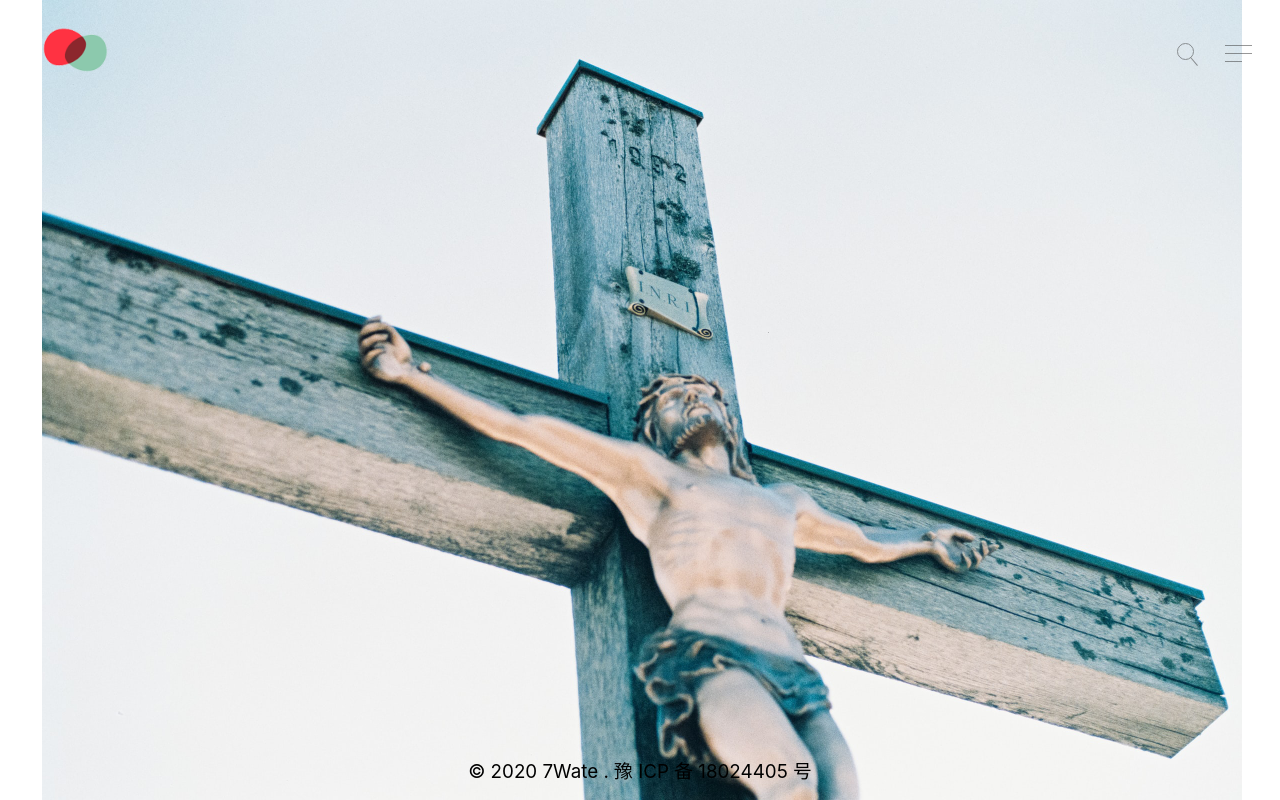
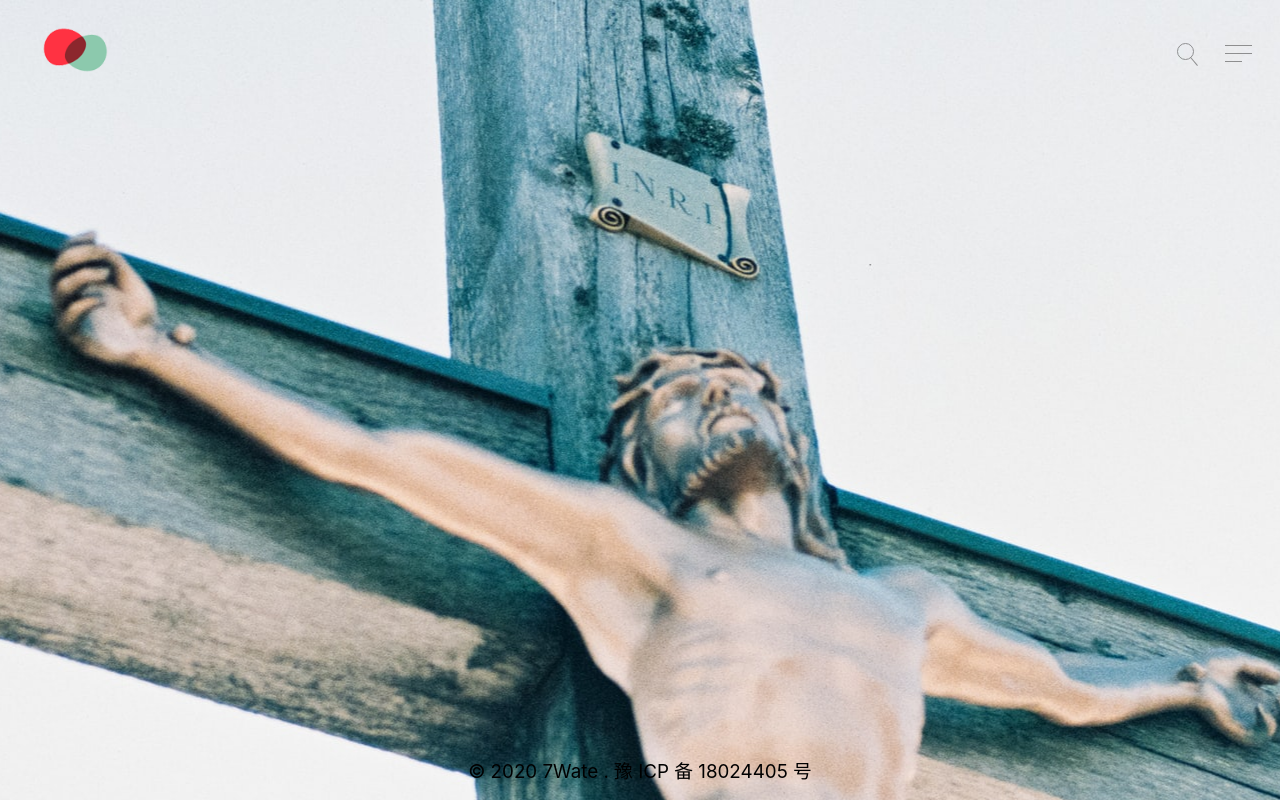
Before and after one commit to 7Wate/2020, a plain HTML site: page index.html in a window 1280 px wide. Shown: the top 800 px of the page. Drawn offline with Linux system fonts and the light colour scheme.

Commit message:
fix: html@media

```diff
--- a/css/background.css
+++ b/css/background.css
@@ -6,11 +6,11 @@ background {
 	height:100vh;
 	z-index:1;
 }
-@media screen and (max-width:1367px) {
+@media screen and (max-width:1000px) {
 	background {
 	background-size:auto 100%;
 }
-}@media screen and (min-width:1367px) {
+}@media screen and (min-width:1000px) {
 	background {
 	background-size:auto auto;
 }
```
